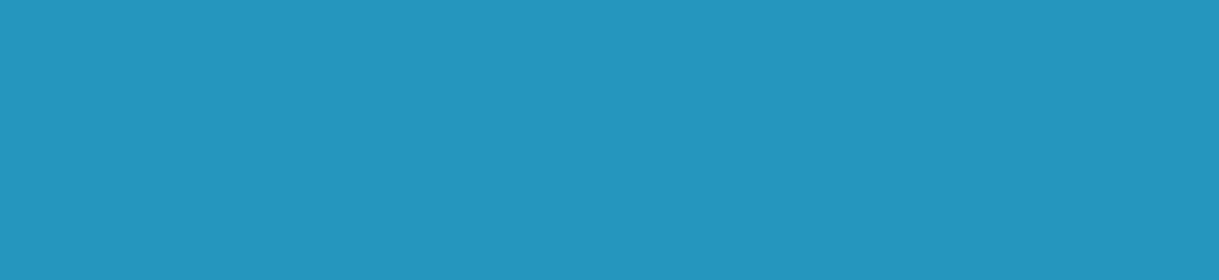
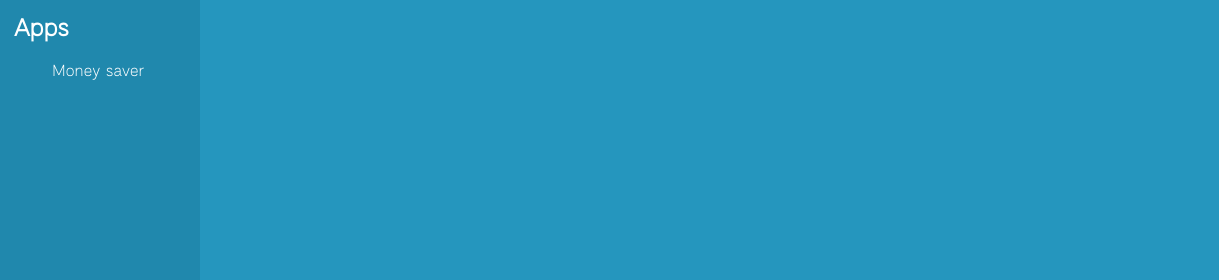
Before and after one commit to Yermocoding/yermocoding, a plain HTML site: page index.html in a window 1280 px wide. Shown: the top 280 px of the page, 0-1219 px from the left. Drawn offline with Linux system fonts and the light colour scheme.

Commit message:
Added sidebar

```diff
--- a/index.html
+++ b/index.html
@@ -14,7 +14,21 @@
     <title>Yermocoding</title>
   </head>
   <body>
-    <div class="app">
+    <div class="layout-has-sidebar">
+      <div class="sidebar">
+        <h2>Apps</h2>
+        <ul class="apps-list">
+          <li>
+            <a
+              href="https://money-saver.yermocoding.ru/"
+              target="_blank"
+              rel="noopener noreferrer"
+              >Money saver</a
+            >
+          </li>
+        </ul>
+      </div>
+      <div class="layout">
         <div class="header">
           <div class="links">
             <a
@@ -33,5 +47,6 @@
           </div>
         </div>
       </div>
+    </div>
   </body>
 </html>
--- a/static/css/style.css
+++ b/static/css/style.css
@@ -17,10 +17,41 @@ body {
   background-color: #2596be;
 }
 
-.app {
+.layout,
+.layout-has-sidebar {
   display: flex;
+  flex: auto;
   flex-direction: column;
-  height: 100vh;
+  min-height: 100vh;
+}
+
+.layout-has-sidebar {
+  flex-direction: row;
+}
+
+.sidebar {
+  width: 176px;
+  background-color: #2088ad;
+  color: white;
+  padding: 12px;
+}
+
+.sidebar h2 {
+  margin: 0;
+  padding: 0;
+}
+
+.apps-list {
+  list-style: none;
+}
+
+.apps-list li {
+  cursor: pointer;
+}
+
+.apps-list a {
+  color: white;
+  text-decoration: none;
 }
 
 .header {
```
Lines whose indentation alone changed are shown as unchanged.
